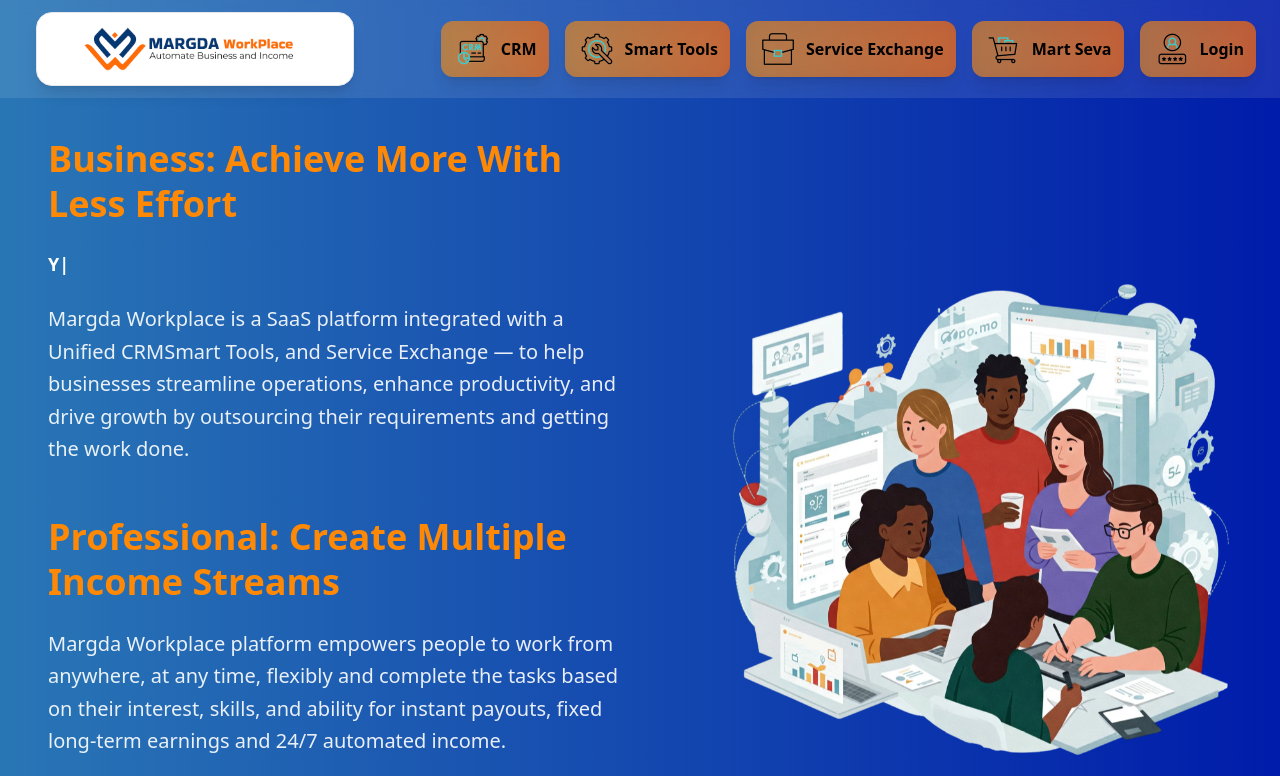
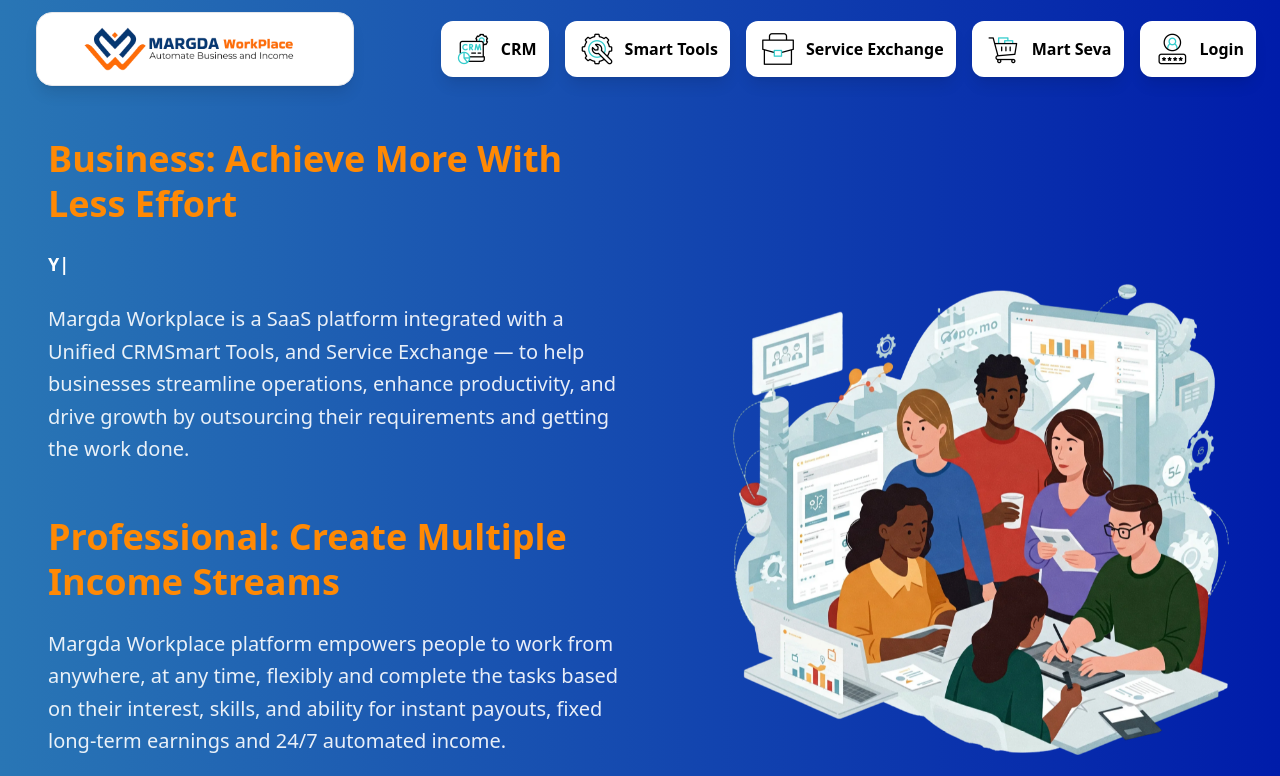
Before and after one commit to margda-workplace/margda, a Next.js app: page / in a window 1280 px wide. Shown: the top 776 px of the page. Built offline with nearby package versions, Linux system fonts and the light colour scheme.

Commit message:
Modified the navbar: added scroll effect to bg.

```diff
--- a/src/app/components/banner.js
+++ b/src/app/components/banner.js
@@ -146,7 +146,7 @@
               earnings and 24/7 automated income.
             </p>
 
-            <div className="w-full flex flex-col sm:flex-row items-center justify-center gap-5 my-5 lg:mx-[-75px] md:mx-[-75px]">
+            <div className="w-full flex flex-col sm:flex-row items-center justify-center gap-5 my-5 lg:mx-[-75px]">
               <button
                 className="w-full sm:w-auto bg-gradient-to-l from-orange-500/70 to-orange-400/60
       backdrop-blur-md hover:from-orange-500/70 hover:to-orange-400/60
--- a/src/app/components/navbar.js
+++ b/src/app/components/navbar.js
@@ -1,12 +1,21 @@
 "use client";
 
-import { useState } from "react";
+import { useState, useEffect } from "react";
 import { Menu, X } from "lucide-react";
 import { motion } from "framer-motion";
 import Image from "next/image";
 
 export default function Navbar({navItems}) {
   const [isOpen, setIsOpen] = useState(false);
+  const [isTop, setIsTop] = useState(true);
+  useEffect(() => {
+    const handleScroll = () => {
+      setIsTop(window.scrollY === 0);
+    };
+
+    window.addEventListener("scroll", handleScroll);
+    return () => window.removeEventListener("scroll", handleScroll);
+  }, []);
 
   return (
     <>
@@ -18,7 +27,7 @@
           duration: 0.3,
           ease: "easeOut",
         }}
-        className="fixed top-0 w-full z-50 px-4 sm:px-6 py-3 flex items-center justify-between  bg-white/10 backdrop-blur-sm"
+        className={`fixed top-0 w-full z-50 px-4 sm:px-6 py-3 flex items-center justify-between ${isTop ? "bg-transparent" : "bg-white/40 backdrop-blur-sm"}  `}
       >
 
         {/* Logo Button */}
@@ -54,13 +63,12 @@
           {navItems.map((item, idx) => (
             <button
               key={idx}
-              className="group flex items-center gap-2
-             bg-gradient-to-l from-orange-500/70 to-orange-400/60
-                backdrop-blur-md
+              className={`group flex items-center gap-2
+             ${isTop ? "bg-white" : "bg-blue-400/60 "}
              rounded-xl
              px-3 py-2
              shadow-lg
-             hover:from-orange-500/50 hover:to-orange-400/50
+             hover:bg-orange-400 hover:text-white
              hover:scale-105
              hover:shadow-xl
              hover:-translate-y-1
@@ -70,7 +78,7 @@
              duration-300
              ease-out
              text-black
-             font-medium"
+             font-medium`}
             >
               <span className="relative h-10 w-10 flex-shrink-0">
                 <img src={item.icon} alt={item.label} className="h-10 w-auto" />
@@ -82,7 +90,7 @@
 
         {/* Hamburger Button */}
         <button
-          className="xl:hidden flex items-center justify-center rounded-lg p-2 hover:bg-white/20 transition bg-gradient-to-l from-orange-500/70 to-orange-400/60
+          className="xl:hidden flex items-center justify-center rounded-lg p-2 hover:bg-white/20 transition bg-gradient-to-l from-blue-500/70 to-blue-400/60
                 backdrop-blur-md"
           onClick={() => setIsOpen(!isOpen)}
         >
```
